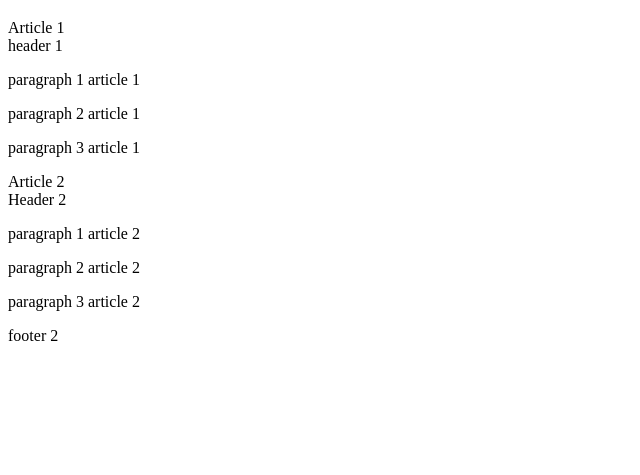
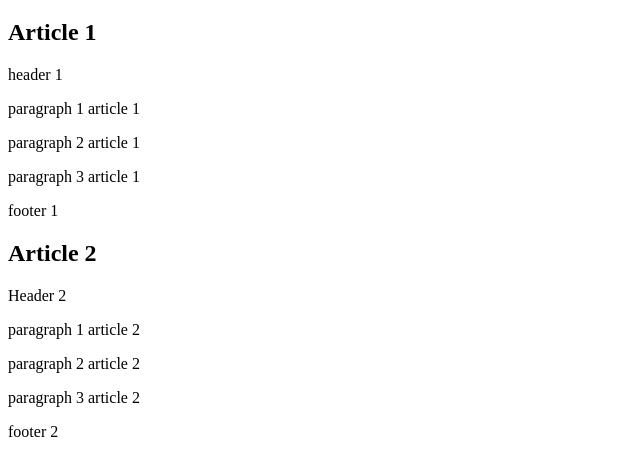
Before and after one commit to gra-nolan-bar/semantic-elements, a plain HTML site: page index.html in a window 1280 px wide. Shown: the part 61-536 px from the top of the page, without its empty margins (0-640 px from the left). Drawn offline with Linux system fonts and the light colour scheme.

Commit message:
edits to articles adding h2 elements

```diff
--- a/index.html
+++ b/index.html
@@ -8,14 +8,15 @@
   <body>
     <h1>This is the heading 1</h1>
     <article>
-      Article 1
+      <h2>Article 1</h2>
       <header>header 1</header>
       <p>paragraph 1 article 1</p>
       <p>paragraph 2 article 1</p>
       <p>paragraph 3 article 1</p>
+      <footer>footer 1</footer>
     </article>
     <article>
-      Article 2
+      <h2>Article 2</h2>
       <header>Header 2</header>
       <p>paragraph 1 article 2</p>
       <p>paragraph 2 article 2</p>
```
